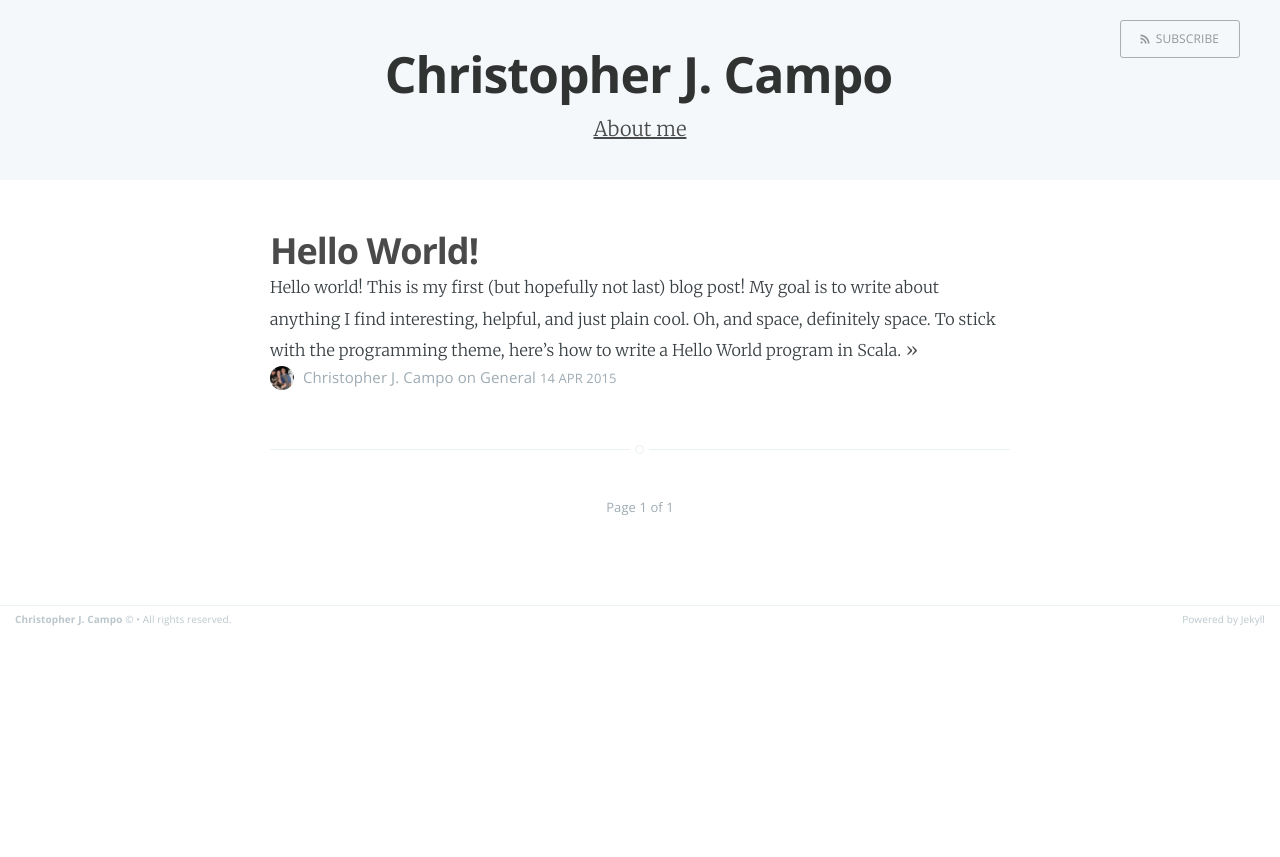
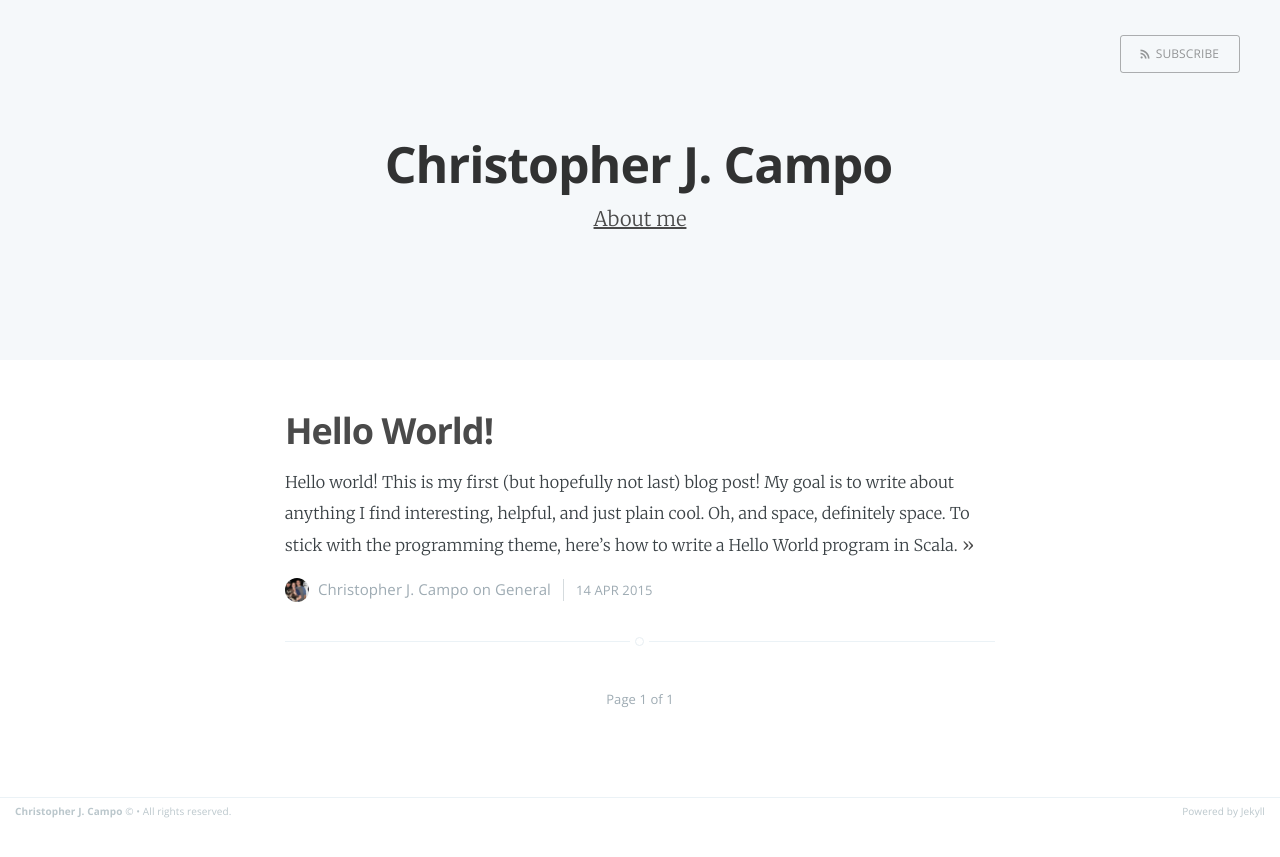
Before and after one commit to ccampo133/ccampo133.github.io, a Jekyll site: the page built from index.html, in a window 1280 px wide. Shown: the top 857 px of the page. Built offline with Jekyll 4.4.1, drawn with Linux system fonts in a browser that asks for light colours; the list of posts is cut into pages by our own code.

Commit message:
Revert "CSS tweaks"
This reverts commit 1c197b69f410b812ae3c142646b2d17f087f2d5f.

```diff
--- a/assets/css/screen.css
+++ b/assets/css/screen.css
@@ -201,7 +201,7 @@ h4, h5, h6 {
     -o-font-feature-settings: 'dlig' 1, 'liga' 1, 'lnum' 1, 'kern' 1;
     color: #2E2E2E;
     line-height: 1.15em;
-    margin: 0 0 0 0;
+    margin: 0 0 0.4em 0;
     font-family: "Open Sans", sans-serif;
 }
 
@@ -487,8 +487,8 @@ margin on the iframe, cause it breaks stuff. */
 
 .main-nav {
     position: relative;
-    padding: 20px 40px 10px 40px;
-    margin: 0 0 10px 0;
+    padding: 35px 40px;
+    margin: 0 0 30px 0;
 }
 
 .main-nav a {
@@ -681,7 +681,7 @@ margin on the iframe, cause it breaks stuff. */
 
 .no-cover.main-header {
     min-height: 160px;
-    max-height: 20%;
+    max-height: 40%;
     background: #f5f8fa;
 }
 
@@ -717,7 +717,7 @@ margin on the iframe, cause it breaks stuff. */
 .post {
     position: relative;
     width: 80%;
-    max-width: 740px;
+    max-width: 710px;
     margin: 4rem auto;
     padding-bottom: 4rem;
     border-bottom: #EBF2F6 1px solid;
@@ -764,7 +764,7 @@ body:not(.post-template) .post-title {
 
 .post-meta {
     display: block;
-    margin: 0 0 2rem 0;
+    margin: 1.75rem 0 0 0;
     font-family: "Open Sans", sans-serif;
     font-size: 1.5rem;
     line-height: 2.2rem;
@@ -796,6 +796,9 @@ body:not(.post-template) .post-title {
 
 .post-date {
     display: inline-block;
+    margin-left: 8px;
+    padding-left: 12px;
+    border-left: #d5dbde 1px solid;
     text-transform: uppercase;
     font-size: 1.3rem;
     white-space: nowrap;
@@ -1579,6 +1582,7 @@ body:not(.post-template) .post-title {
 
     h1, h2, h3,
     h4, h5, h6 {
+        margin: 0 0 0.3em 0;
     }
 
     h1 {
```
